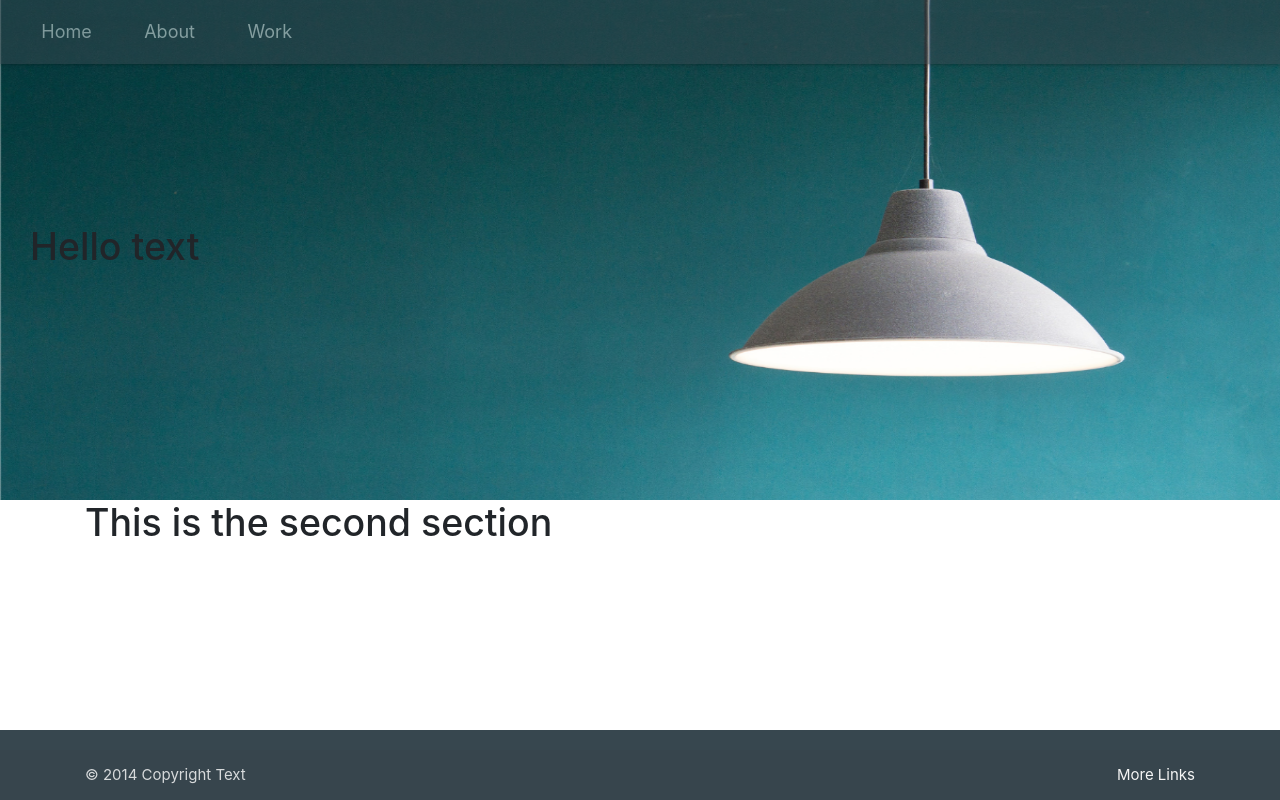
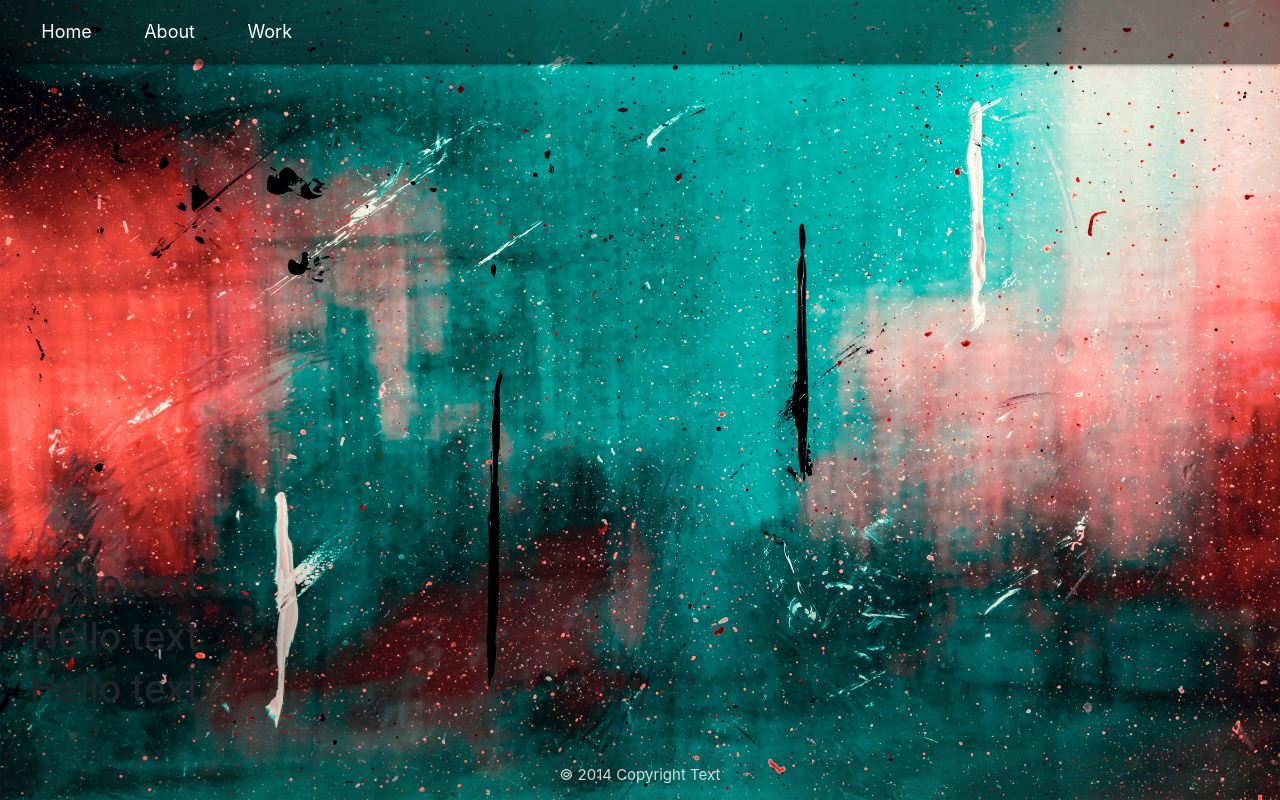
Before and after one commit to a-telier/portfolio, a Flask app: page / in a window 1280 px wide. Run offline with Flask 2, Linux system fonts and the light colour scheme; some libraries are stand-ins or nearby versions.

Commit message:
added database mongodb configuration and Procfile

```diff
--- a/app.py
+++ b/app.py
@@ -2,14 +2,28 @@ import os
 from os import path
 
 from flask import Flask, render_template, redirect, request, url_for, session
+
+#   Mongo DB manipulation libraries
+from flask_pymongo import PyMongo, pymongo
+from bson.objectid import ObjectId
+
+#   used in datepicker
 import datetime
 
 #   start an instance of Flask
 app = Flask(__name__)
 
-#   import env as config, also works
+#   import env as config
 if path.exists("env.py"):
     import env
+
+#   configuration of Database
+app.config['MONGO_URI'] = os.environ.get('MONGO_URI')
+app.config['MONGODB_NAME'] = os.environ.get('MONGODB_NAME')
+app.config['SECRET_KEY'] = os.environ.get('SECRET_KEY')
+
+#   create an instance of PyMongo
+mongo = PyMongo(app)
 
 @app.route("/")
 @app.route('/home')
--- a/static/css/style.css
+++ b/static/css/style.css
@@ -4,8 +4,8 @@ body{
 }
 
 /* Navigation */
-.navbar{
-    opacity: 0.5;
+#navbar{
+    background-color: rgba(12, 1, 1, 0.5);
 }
 .nav-link{
     font-size: 1.2em;
@@ -31,14 +31,14 @@ body{
 
 /* Landing Page */
 #welcome{
-    height: 500px;
-    width: 100%;
+    height: 100vw;
+    width: 100vw;
     overflow: hidden;
     position: relative;
 }
 #landing-img{
-    height: 500px;
-    width:100%;
+    height: 100%;
+    width: 100%;
     background-size: cover;
     background-repeat: no-repeat;
 
@@ -46,4 +46,5 @@ body{
 }
 
 #landing-text{
+
 }
--- a/templates/base.html
+++ b/templates/base.html
@@ -49,13 +49,12 @@
 
 <!--Navigation menu-->
 {% block navbar %}
-<nav class="navbar navbar-expand-lg sticky-top blue-grey darken-3" id="navbar"
-style="opacity:0.5;">
+<nav class="navbar navbar-expand-lg sticky-top" id="navbar">
     <button class="navbar-toggler" type="button" data-toggle="collapse" data-target="#navbarNavDropdown" aria-controls="navbarNavDropdown" aria-expanded="false" aria-label="Toggle navigation">
         <span class="navbar-toggler-icon"></span>
     </button>
     <div class="collapse navbar-collapse" id="navbarNavDropdown"
-    style="opacity:1;">
+    style="opacity:1 !important;">
         <ul class="navbar-nav">
             <li class="nav-item px-3 m-1">
                 <a class="nav-link text-light" href="#">Home </a>
@@ -79,7 +78,7 @@ style="opacity:0.5;">
 </body>
 
 
-<footer class="page-footer fixed-bottom blue-grey darken-3">
+<footer class="page-footer fixed-bottom transparent">
   {% block footer %}
   <!-- <div class="container">
       <div class="row">
@@ -99,9 +98,8 @@ style="opacity:0.5;">
       </div>
     </div> -->
     <div class="footer-copyright">
-      <div class="container">
+      <div class="container center">
       © 2014 Copyright Text
-      <a class="grey-text text-lighten-4 right" href="#!">More Links</a>
       </div>
     </div>
     {% endblock %}
--- a/templates/index.html
+++ b/templates/index.html
@@ -9,26 +9,19 @@
 <div class="container-fluid fixed-top" style="z-index:-1;">
     <section id="welcome" class="">
         <div class="row valign-wrapper w-100" style="height:inherit;">
+            <!-- Image -->
             <img id="landing-img"
-            src="{{url_for('static', filename='img/3.png')}}"
-            class="fixed-top img-responsive">
+            src="{{url_for('static', filename='img/jr-korpa-wzkv5p5CIRk-unsplash.jpg')}}"
+            class="fixed-top">
+            <!-- Text -->
             <div id="landing-text"
             class="col-6 left-align mx-3 my-auto
             animate__animated animate__fadeInLeft">
                 <h1>Hello text</h1>
-            </div>
-        </div>
-    </section>
-    <section class="container">
-        <div class="row">
-            <div class="col-12">
-                <h1>This is the second section</h1>
+                <h1>Hello text</h1>
+                <h1>Hello text</h1>
             </div>
         </div>
     </section>
 </div>
 {% endblock body %}
-
-<script>
-    $('.carousel').carousel()
-</script>
```
Also changed, not shown: static/img/jr-korpa-wzkv5p5CIRk-unsplash.jpg (added), static/img/philipp-berndt-5i0GnoTTjSE-unsplash.jpg (added), templates/about.html (added), templates/work.html (added), 2 other files.
